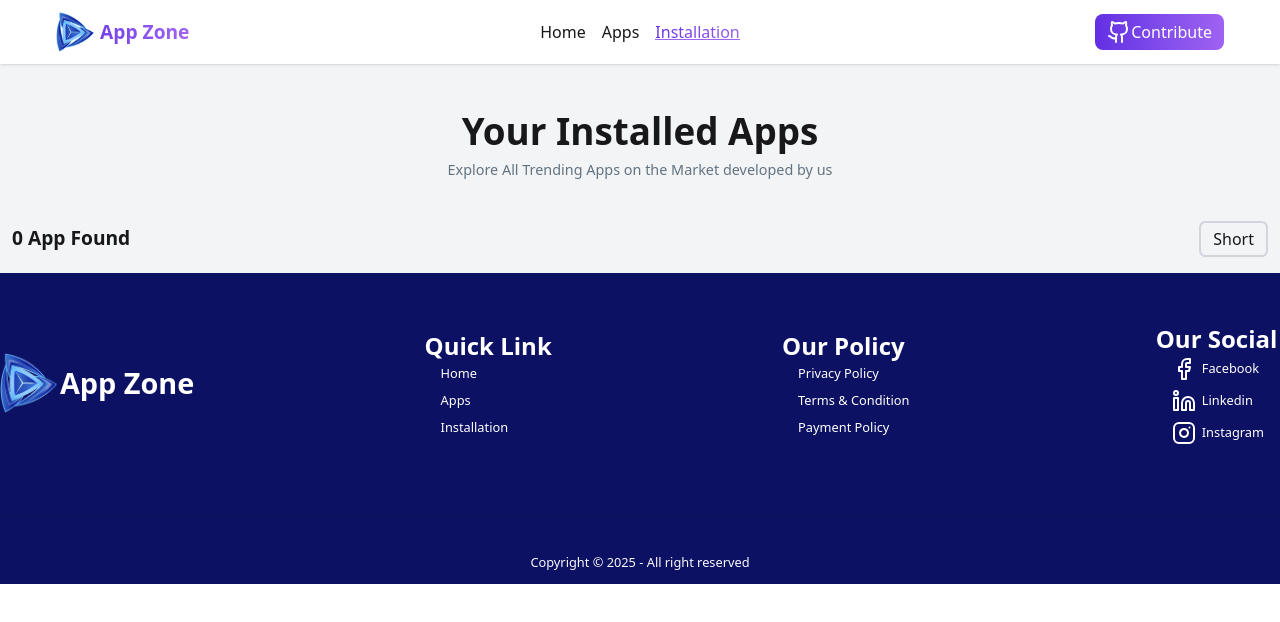
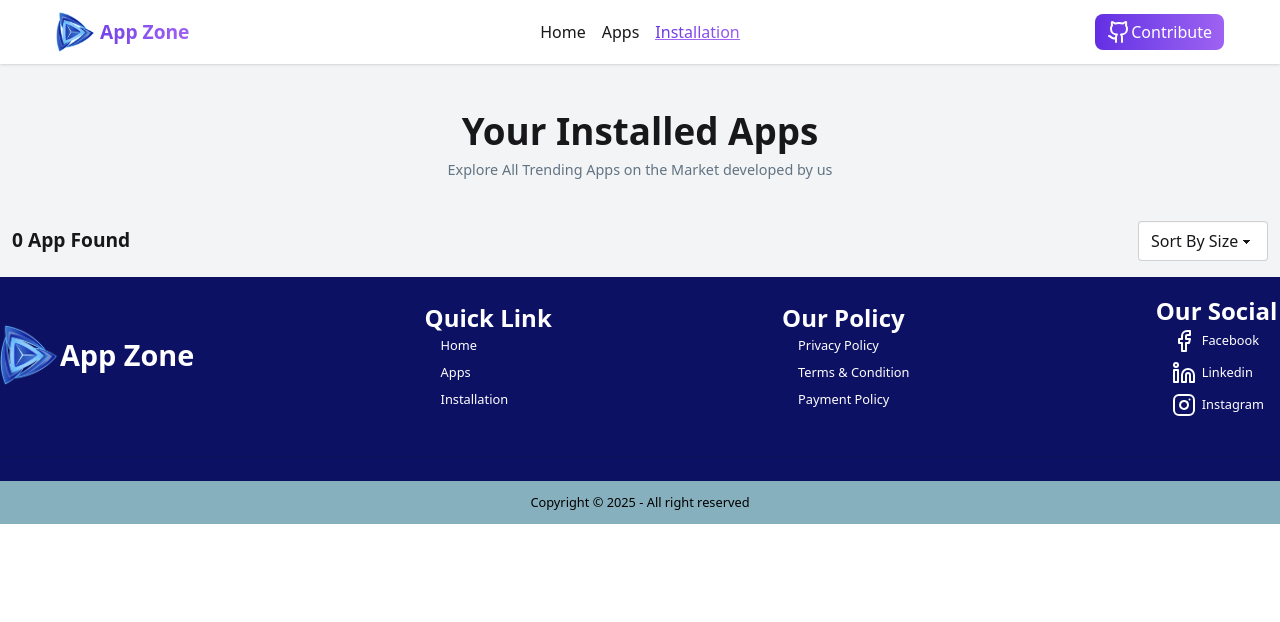
Before and after one commit to asrafulasf72/App-Zone, a React (Vite) app: page /installation in a window 1280 px wide. Shown: the top 622 px of the page. Built offline with nearby package versions, Linux system fonts and the light colour scheme.

Commit message:
Sort by Size Functionality added

```diff
--- a/src/Components/Footer/Footer.jsx
+++ b/src/Components/Footer/Footer.jsx
@@ -6,7 +6,7 @@ import { Facebook, Instagram, Linkedin } from 'lucide-react';
 const Footer = () => {
     return (
          <div className='bg-[#0D1164] '>
-               <div className='max-w-[1300px] mx-auto py-12'>
+               <div className='max-w-[1300px] mx-auto py-4'>
                    <div className='flex flex-col md:flex-row justify-between items-center gap-2.5'>
                     <div>
                          <h1 className='flex items-center'><img className='w-15' src={footerlogo} alt="" /><Link className='text-[1.8rem] font-bold text-white' to='/'>App Zone</Link></h1>
@@ -40,8 +40,8 @@ const Footer = () => {
                    </div>
                </div>
                 <div className="divider divider-end max-w-[1300px] mx-auto"></div>
-                    <div className='flex justify-center items-center'>
-                         <p className='text-gray-50 text-[.8rem] font-light p-3'>Copyright © 2025 - All right reserved</p>
+                    <div className='flex justify-center items-center bg-[#86B0BD]'>
+                         <p className='text-[.8rem] font-light p-3 text-black'>Copyright © 2025 - All right reserved</p>
                     </div>
          </div>
     );
--- a/src/Pages/Installation/Installation.jsx
+++ b/src/Pages/Installation/Installation.jsx
@@ -4,6 +4,7 @@ import InstalledApp from './InstalledApp';
 const Installation = () => {
 
     const [installationApps, setInstallation]=useState([])
+    const [sortOrder, setSortOrder]=useState('none' )
 
     useEffect(()=>{
         const installedApps=JSON.parse(localStorage.getItem("installation"))
@@ -11,6 +12,17 @@ const Installation = () => {
             setInstallation(installedApps)
         }
     },[])
+
+    const sortItem=(
+        ()=>{
+        if(sortOrder==='size-asc'){
+            return [...installationApps].sort((a,b)=> a.size-b.size)
+        }else if(sortOrder==='size-dsc'){
+            return [...installationApps].sort((a,b)=> b.size-a.size)
+        }else{
+           return installationApps
+        }
+    })()
     return (
         <div className=' bg-gray-100'>
             <div className=' max-w-[1300px] mx-auto'>
@@ -20,13 +32,19 @@ const Installation = () => {
                 </div>
 
                 <div className='flex justify-between items-center px-3'>
-                    <h1 className='text-[1.2rem] font-semibold'>{installationApps.length} App Found</h1>
-                    <button className='border-2 border-gray-300 rounded-[.4rem] px-3 py-1'>Short</button>
+                    <h1 className='text-[1.2rem] font-semibold'>{sortItem.length} App Found</h1>
+                   <label className='from-controlled'>
+                      <select className='select select-bordered text-[1rem] font-medium' defaultValue={sortOrder} onChange={(e)=>setSortOrder(e.target.value)}>
+                         <option value="none">Sort By Size</option>
+                         <option value="size-asc">Low-High</option>
+                         <option value="size-dsc">High-Low</option>
+                      </select>
+                   </label>
                 </div>
 
                 <div className='py-2'>
                     {
-                        installationApps.map(a=> <InstalledApp key={a.id} a={a}></InstalledApp>)
+                        sortItem.map(a=> <InstalledApp key={a.id} a={a}></InstalledApp>)
                     }
                 </div>
 
```
